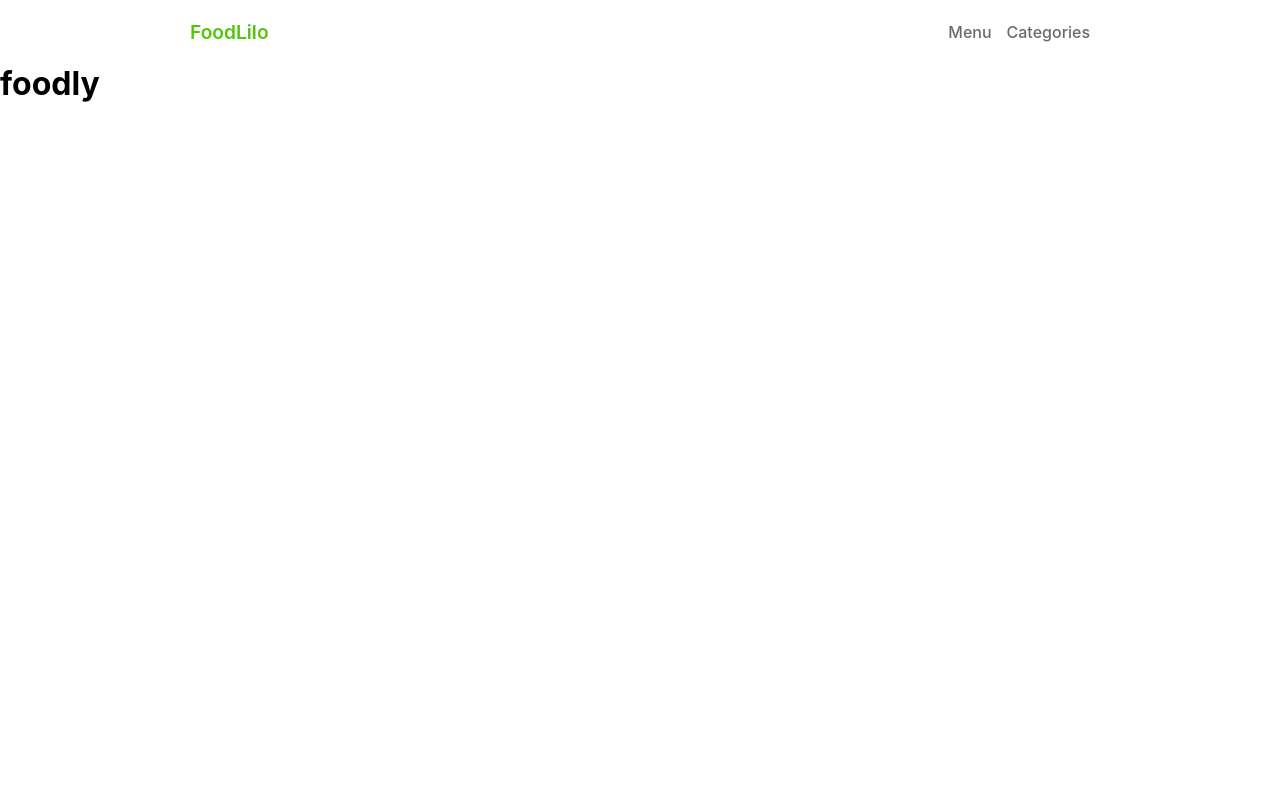
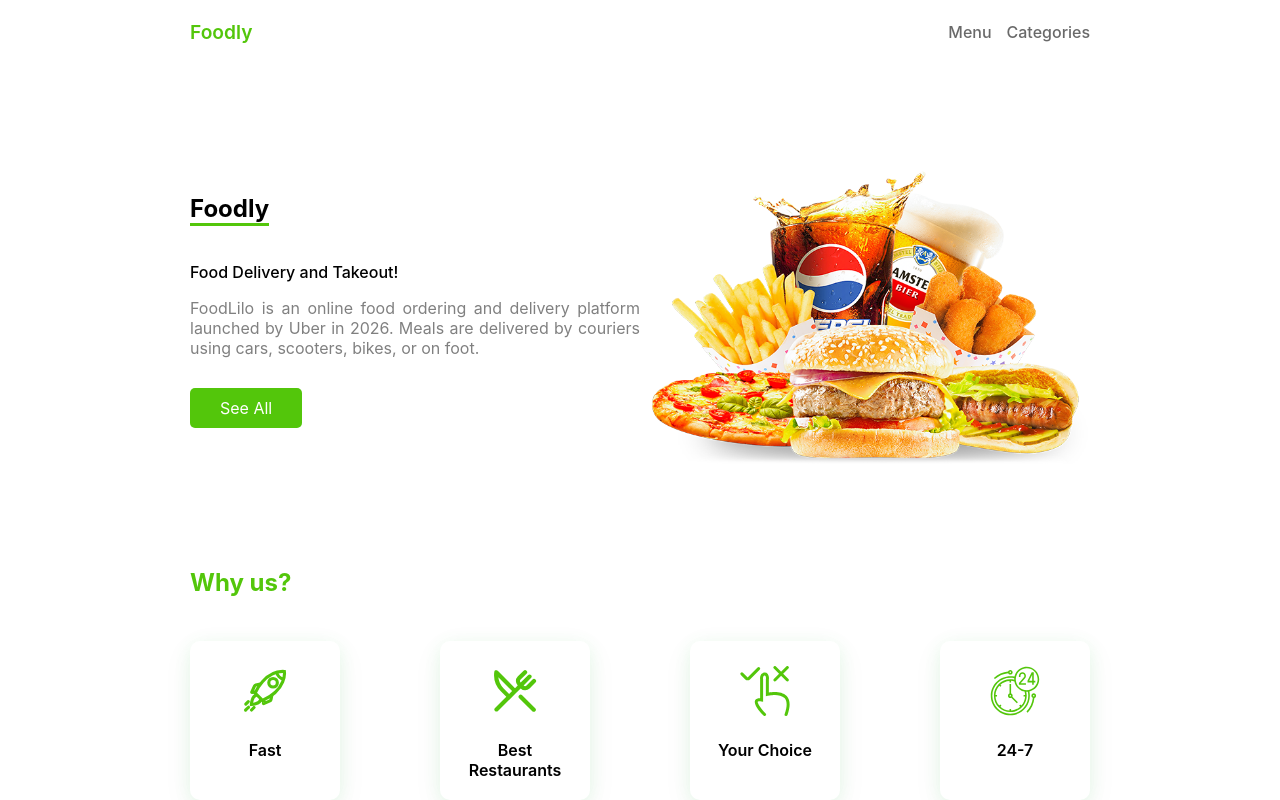
Before and after one commit to Douzandeh/Foodly, a Next.js app: page / in a window 1280 px wide. Shown: the top 800 px of the page. Built offline with nearby package versions, Linux system fonts and the light colour scheme.

Commit message:
feat: render HomePage in root page

```diff
--- a/src/app/page.js
+++ b/src/app/page.js
@@ -1,7 +1,9 @@
+import HomePage from "@/components/template/HomePage";
+
 export default function Home() {
   return (
     <div>
-      <h1>foodly</h1>
+      <HomePage />
     </div>
   );
 }
--- a/src/components/layout/Layout.jsx
+++ b/src/components/layout/Layout.jsx
@@ -5,7 +5,7 @@
     <>
       <header className={styles.header}>
         <div className={styles.left}>
-          <Link href="/">FoodLilo</Link>
+          <Link href="/">Foodly</Link>
         </div>
         <div className={styles.right}>
           <Link href="/menu">Menu</Link>
```
